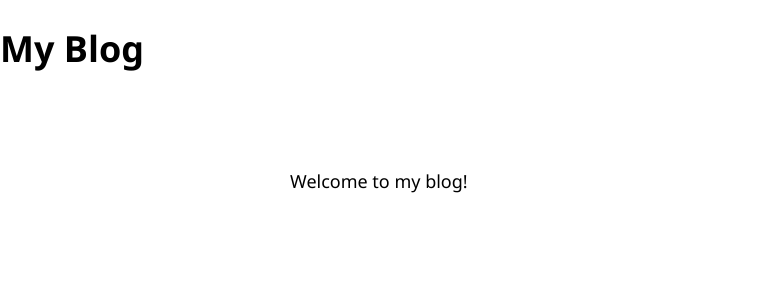
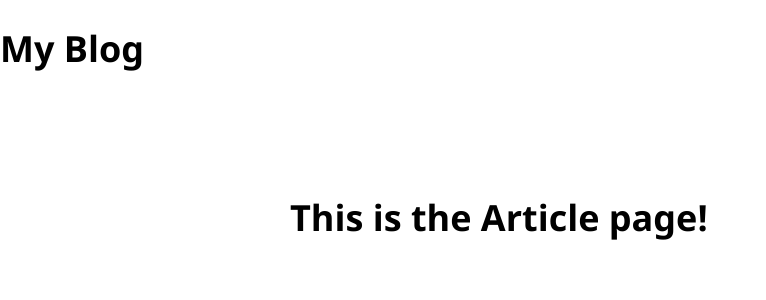
Before and after one commit to mganderson13/react-blog, a React (Create React App) app: page /article/1 in a window 1280 px wide. Shown: the top 300 px of the page, without its empty margins (0-766 px from the left). Built offline with nearby package versions, Linux system fonts and the light colour scheme.

Commit message:
pages defined and displayed on routes

```diff
--- a/package.json
+++ b/package.json
@@ -8,6 +8,7 @@
     "@testing-library/user-event": "^13.5.0",
     "react": "^18.3.1",
     "react-dom": "^18.3.1",
+    "react-router-dom": "^6.23.1",
     "react-scripts": "5.0.1",
     "web-vitals": "^2.1.4"
   },
--- a/src/App.js
+++ b/src/App.js
@@ -1,11 +1,25 @@
 import './App.css';
+import { BrowserRouter, Routes, Route } from 'react-router-dom';
+import HomePage from './pages/HomePage';
+import AboutPage from './pages/AboutPage';
+import ArticlePage from './pages/ArticlePage';
+import ArticlesListPage from './pages/ArticlesListPage';
 
 function App() {
   return (
+    <BrowserRouter>
     <div className="App">
       <h1>My Blog</h1>
-      <div id="page-body">Welcome to my blog!</div>
+      <div id="page-body">
+       <Routes>
+        <Route path="/" element={<HomePage />} />
+        <Route path="/about" element={<AboutPage />} />
+        <Route path="/articles" element={<ArticlesListPage />} />
+        <Route path="/article/:id" element={<ArticlePage />} />
+        </Routes>
+      </div>
     </div>
+    </BrowserRouter>
   );
 }
 
--- /dev/null
+++ b/src/pages/AboutPage.js
@@ -0,0 +1,7 @@
+const AboutPage = () => {
+    return (
+        <h1>This is the About page!</h1>
+    );
+}
+
+export default AboutPage;
--- /dev/null
+++ b/src/pages/ArticlePage.js
@@ -0,0 +1,7 @@
+const ArticlePage = () => {
+    return (
+        <h1>This is the Article page!</h1>
+    );
+}
+
+export default ArticlePage;
--- /dev/null
+++ b/src/pages/ArticlesListPage.js
@@ -0,0 +1,7 @@
+const ArticlesListPage = () => {
+    return (
+        <h1>This is the Articles List page!</h1>
+    );
+}
+
+export default ArticlesListPage;
--- /dev/null
+++ b/src/pages/HomePage.js
@@ -0,0 +1,7 @@
+const HomePage = () => {
+    return (
+        <h1>This is the home page!</h1>
+    );
+}
+
+export default HomePage;
```
Also changed, not shown: src/pages/NotFoundPage.js (added), 1 other file (tests, documents, lock files or other folders).
